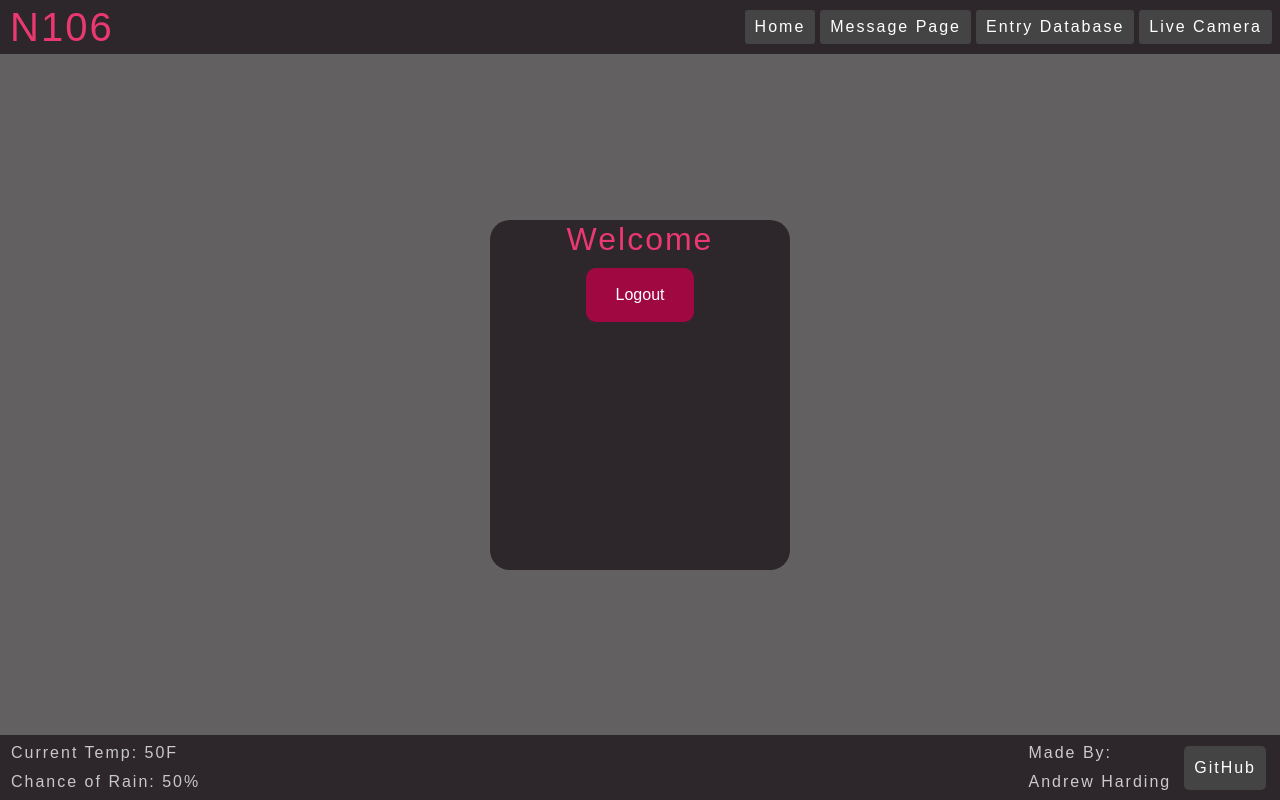
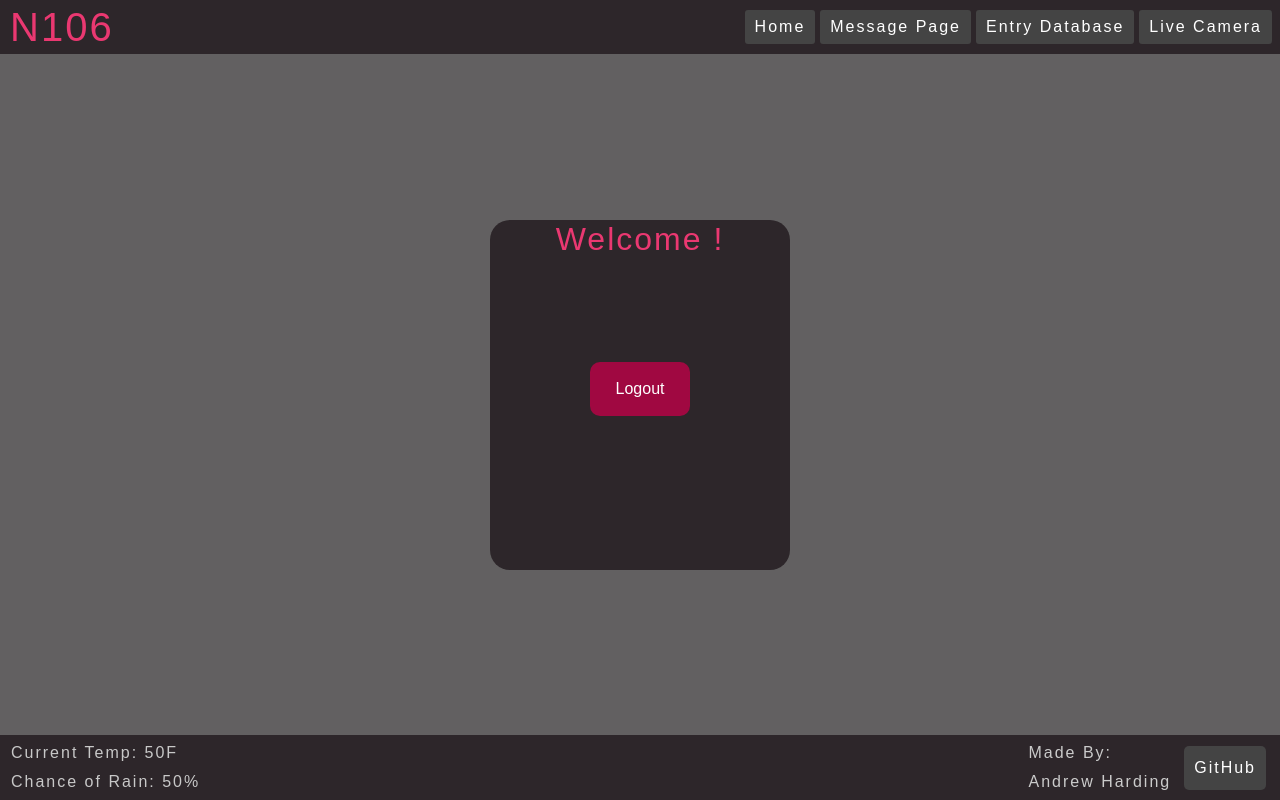
Before and after one commit to andpdw/CS260-Startup, a React (Vite) app: page / in a window 1280 px wide. Both pictures are taken after a click on the button "Login". Built offline with nearby package versions, Linux system fonts and the light colour scheme; a web font is replaced by a local one.

Commit message:
Aligned the logout button with login button and made it so it stores username in local storage when loging in

```diff
--- a/src/login/authenticated.jsx
+++ b/src/login/authenticated.jsx
@@ -6,8 +6,8 @@ export function Authenticated({userName, onAuthChange}) {
 
     return (
         <>
-            <h2>Welcome {userName}</h2>
-            <button className="login-button" onClick={() => onAuthChange(userName, AuthState.Unauthenticated)}>
+            <h2>Welcome {userName}!</h2>
+            <button className="logout-button" onClick={() => onAuthChange(userName, AuthState.Unauthenticated)}>
                 Logout
             </button>
         </>
--- a/src/login/login.css
+++ b/src/login/login.css
@@ -39,6 +39,23 @@ main {
 }
 
 .login-button:hover {
+    background-color: #800021;
+    color: #E7E7E7;
+}
+
+.logout-button {
+    background-color: #A00841;
+    color: white;
+    padding: 15px 26px;
+    border-radius: 10px;
+    cursor: pointer;
+    border: none;
+    display: block;
+    margin: 104px auto;
+    transition: all 0.2s ease, transform 0.15s ease;
+}
+
+.logout-button:hover {
     background-color: #800021;
     color: #E7E7E7;
 }
--- a/src/login/unauthenticated.jsx
+++ b/src/login/unauthenticated.jsx
@@ -5,8 +5,9 @@ import { AuthState } from "./authState";
 export function Unauthenticated({userName, onAuthChange}) {
     const [username, setUserName] = React.useState('');
 
-    async function createUser() {
+    async function login() {
         localStorage.setItem('userName', username);
+        onAuthChange(username, AuthState.Authenticated);
     }
 
     return (
@@ -17,7 +18,7 @@ export function Unauthenticated({userName, onAuthChange}) {
                 <div className="login-inputs-div">
                     <div className="login-input-row">
                         <span className="login-titles">Username:</span>
-                        <input className="login-inputs" type="text" placeholder="username" />
+                        <input value={username} onChange={(e) => setUserName(e.target.value)} className="login-inputs" type="text" placeholder="username" />
                     </div>
                     <div className="login-input-row">
                         <span className="login-titles">Password:</span>
@@ -25,7 +26,7 @@ export function Unauthenticated({userName, onAuthChange}) {
                     </div>
                 </div>
                 <div>
-                    <button className="login-button" type="button" onClick={() => onAuthChange(userName, AuthState.Authenticated)}>Login</button>
+                    <button className="login-button" type="button" onClick={() => login()}>Login</button>
                 </div>
             </form>
 
```
